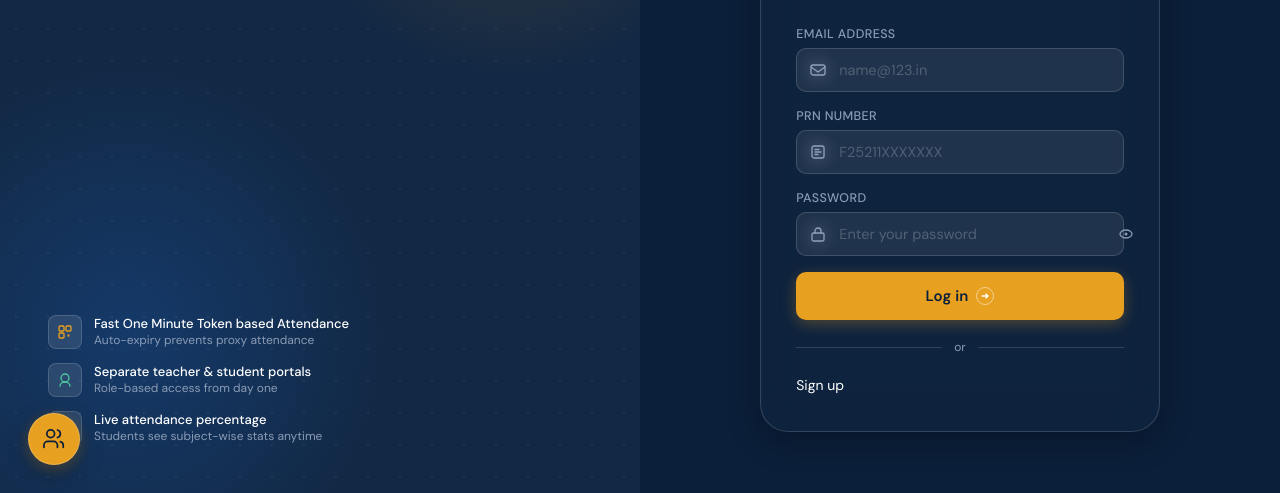
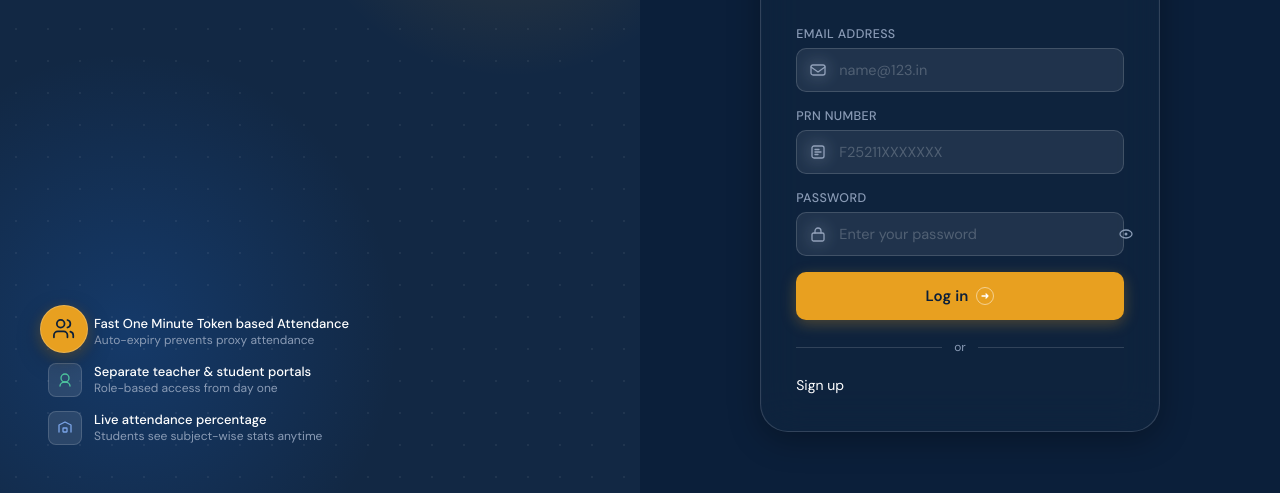
Before and after one commit to omkar0816/TEAM-Project-1, a website: page index.html in a window 1280 px wide. Shown: the part 307-800 px from the top of the page. Drawn offline with Linux system fonts and the light colour scheme.

Commit message:
info button upgrade

```diff
--- a/index.html
+++ b/index.html
@@ -489,10 +489,10 @@
     /* ── Team information ── */
     .team-info-toggle-btn {
       position: fixed;
-      left: 1.75rem;
-      bottom: 1.75rem;
-      width: 3.25rem;
-      height: 3.25rem;
+      left: 2.50rem;
+      bottom: 8.75rem;
+      width: 3rem;
+      height: 3rem;
       display: inline-flex;
       align-items: center;
       justify-content: center;
```
